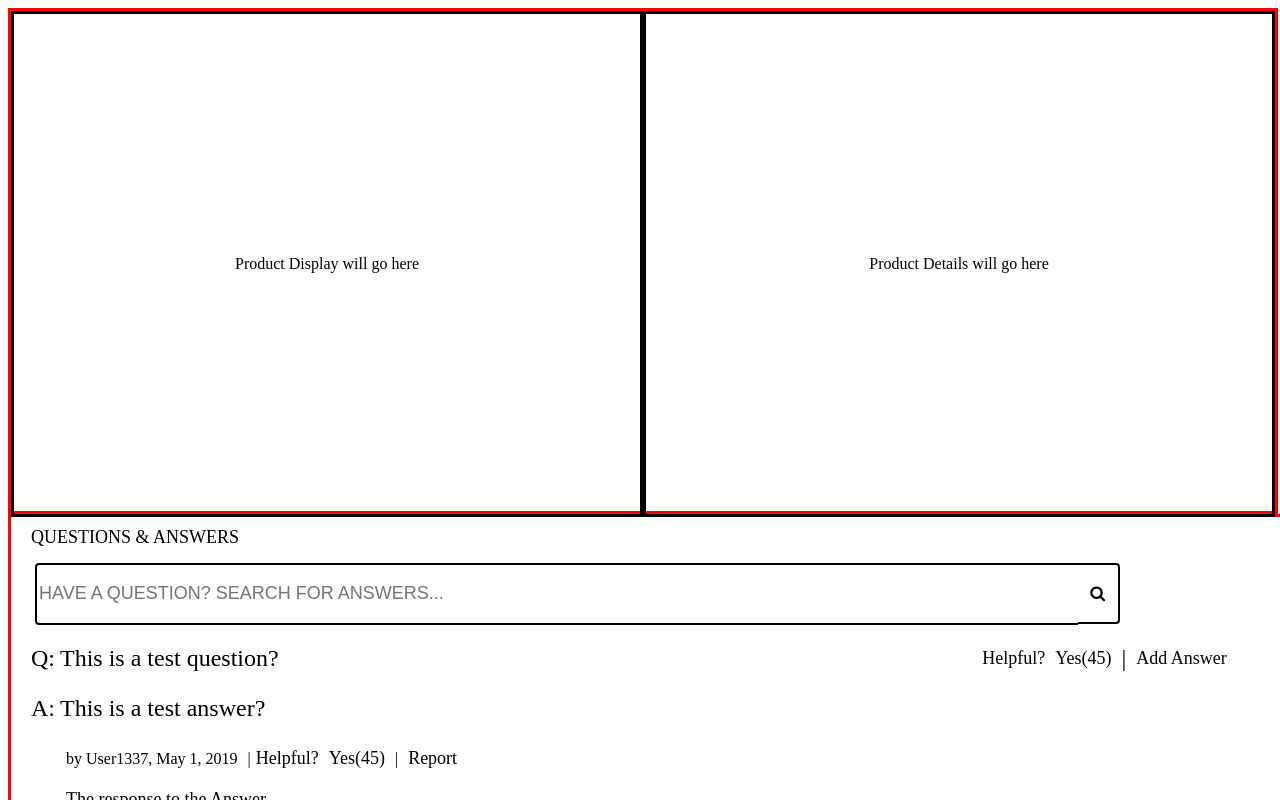
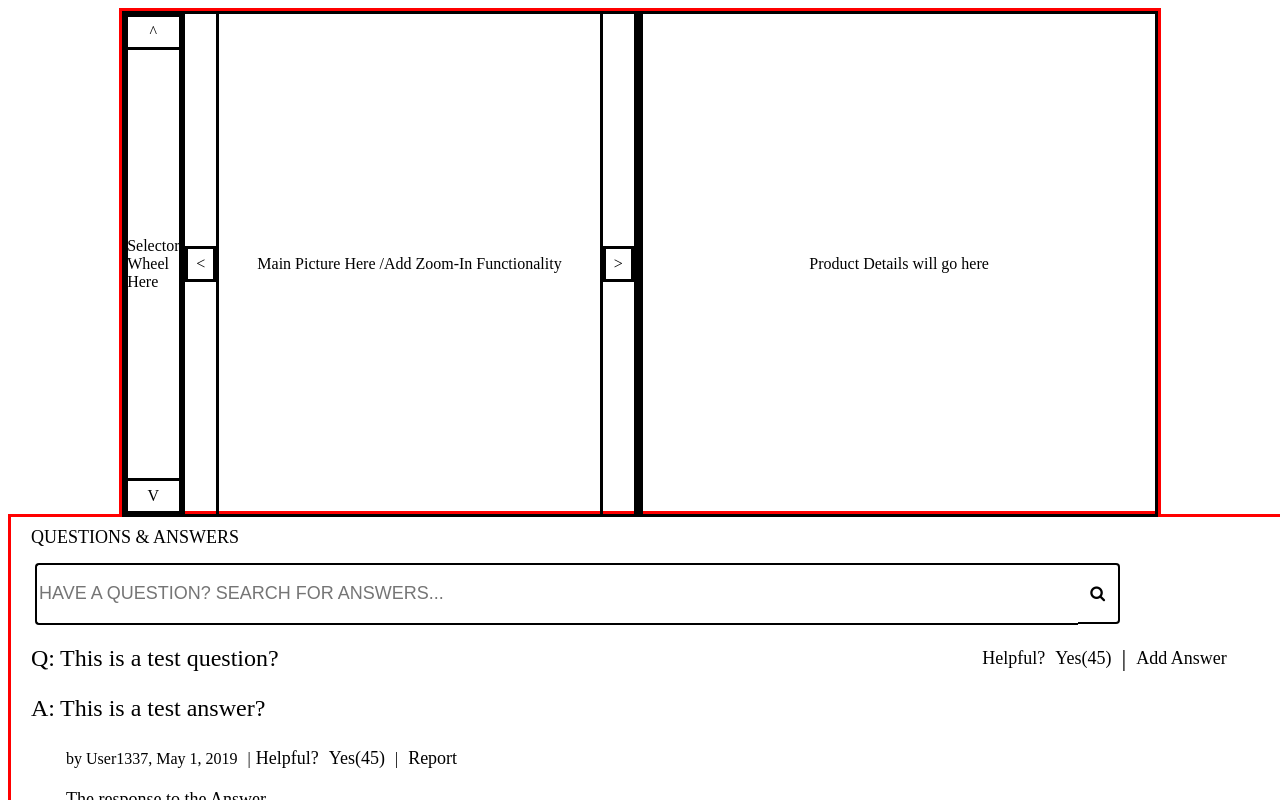
Before and after one commit to RFP2207-G2-ECOM/FEC-BSB, a React (Create React App) app in the folder client/: page / in a window 1280 px wide. Shown: the top 800 px of the page. Built offline with nearby package versions, Linux system fonts and the light colour scheme.

Commit message:
Finished Product Display Skeleton

```diff
--- a/client/src/components/Overview/ProductDetails.jsx
+++ b/client/src/components/Overview/ProductDetails.jsx
@@ -14,6 +14,6 @@ export default ProductDetails;
 // Star Rating & Reviews Link
 // Name & Category
 // Price
-// SocialMediaBtns
 // Styles & Selector
 // AddToCart
+// SocialMediaBtns
--- a/client/src/components/Overview/ProductDisplay.jsx
+++ b/client/src/components/Overview/ProductDisplay.jsx
@@ -1,9 +1,12 @@
 import React from 'react';
+import PictureSelector from './ProductDisplay/PictureSelector.jsx';
+import SelectedPicture from './ProductDisplay/SelectedPicture.jsx';
 
 const ProductDisplay = () => {
   return (
     <div class='Layout Product-Display'>
-      <p>Product Display will go here</p>
+      <PictureSelector />
+      <SelectedPicture />
     </div>
   )
 };
@@ -14,5 +17,3 @@ export default ProductDisplay;
 // Loads:
 // SelectedPicture
 // PictureSelectorWheel
-// PrevArrow
-// NextArrow
--- /dev/null
+++ b/client/src/components/Overview/ProductDisplay/PictureDisplay/MainPic.jsx
@@ -0,0 +1,12 @@
+import React from 'react';
+
+const MainPic = () => {
+  return (
+    <div class='Layout Main-Pic'>
+      <p>Main Picture Here /</p>
+      <p> Add Zoom-In Functionality</p>
+    </div>
+  )
+};
+
+export default MainPic;
--- /dev/null
+++ b/client/src/components/Overview/ProductDisplay/PictureDisplay/ScrollLeftArrow.jsx
@@ -0,0 +1,11 @@
+import React from 'react';
+
+const ScrollLeftArrow = () => {
+  return (
+    <div class='Layout Scroll-Left-Right Arrow-Left'>
+      <p>&lt;</p>
+    </div>
+  )
+};
+
+export default ScrollLeftArrow;
--- /dev/null
+++ b/client/src/components/Overview/ProductDisplay/PictureDisplay/ScrollRightArrow.jsx
@@ -0,0 +1,11 @@
+import React from 'react';
+
+const ScrollRightArrow = () => {
+  return (
+    <div class='Layout Scroll-Left-Right Arrow-Right'>
+      <p>&gt;</p>
+    </div>
+  )
+};
+
+export default ScrollRightArrow;
--- /dev/null
+++ b/client/src/components/Overview/ProductDisplay/PictureSelector.jsx
@@ -0,0 +1,19 @@
+import React from 'react';
+import ScrollUpArrow from './PictureSelector/ScrollUpArrow.jsx';
+import ScrollDownArrow from './PictureSelector/ScrollDownArrow.jsx';
+
+
+const PictureSelector = () => {
+  return (
+    <div class='Layout Picture-Selector'>
+      <ScrollUpArrow />
+
+      <p>Selector Wheel Here</p>
+      {/*Create Selector Wheel Here*/}
+
+      <ScrollDownArrow />
+    </div>
+  )
+};
+
+export default PictureSelector;
--- /dev/null
+++ b/client/src/components/Overview/ProductDisplay/PictureSelector/ScrollDownArrow.jsx
@@ -0,0 +1,11 @@
+import React from 'react';
+
+const ScrollDownArrow = () => {
+  return (
+    <div class='Layout Scroll-Up-Down Arrow-Down'>
+      <p>V</p>
+    </div>
+  )
+};
+
+export default ScrollDownArrow;
--- /dev/null
+++ b/client/src/components/Overview/ProductDisplay/PictureSelector/ScrollUpArrow.jsx
@@ -0,0 +1,11 @@
+import React from 'react';
+
+const ScrollUpArrow = () => {
+  return (
+    <div class='Layout Scroll-Up-Down Arrow-Up'>
+      <p>^</p>
+    </div>
+  )
+};
+
+export default ScrollUpArrow;
--- /dev/null
+++ b/client/src/components/Overview/ProductDisplay/SelectedPicture.jsx
@@ -0,0 +1,17 @@
+import React from 'react';
+import MainPic from './PictureDisplay/MainPic.jsx';
+import ScrollLeftArrow from './PictureDisplay/ScrollLeftArrow.jsx';
+import ScrollRightArrow from './PictureDisplay/ScrollRightArrow.jsx';
+
+const SelectedPicture = () => {
+  return (
+    <div class='Layout Selected-Picture'>
+      <ScrollLeftArrow />
+      <MainPic />
+      <ScrollRightArrow />
+    </div>
+  )
+};
+
+export default SelectedPicture;
+// Zoom-In/Expanded View Functionality
--- a/client/src/styles/Overview/overview.css
+++ b/client/src/styles/Overview/overview.css
@@ -1,10 +1,10 @@
 .Overview-Container {
-  width: 100%;
+  width: 82%;
+  margin: auto;
   height: 500px;
   border: solid;
   border-color: red;
   display: flex;
-
 }
 
 .Layout {
@@ -16,3 +16,39 @@
   justify-content: center;
   align-items: center;
 }
+
+.Picture-Selector {
+  width: 10%;
+  height: 500px;
+  border: solid;
+  border-color: rgb(0, 0, 0);
+  display: flex;
+  justify-content: space-between;
+  flex-direction: column;
+}
+
+.Selected-Picture {
+  width: 90%;
+  height: 500px;
+  border: solid;
+  border-color: rgb(0, 0, 0);
+  display: flex;
+  justify-content: center;
+  align-items: center;
+}
+
+.Scroll-Up-Down {
+  height: 30px;
+}
+
+.Scroll-Left-Right {
+  height: 30px;
+  width: 30px;
+}
+
+.Middle-Bar {
+  display: flex;
+  width: 100%;
+  justify-content: space-between;
+  height: 30px;
+}
```
